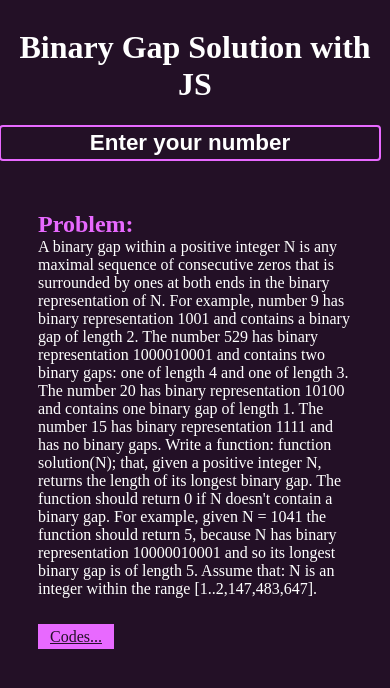
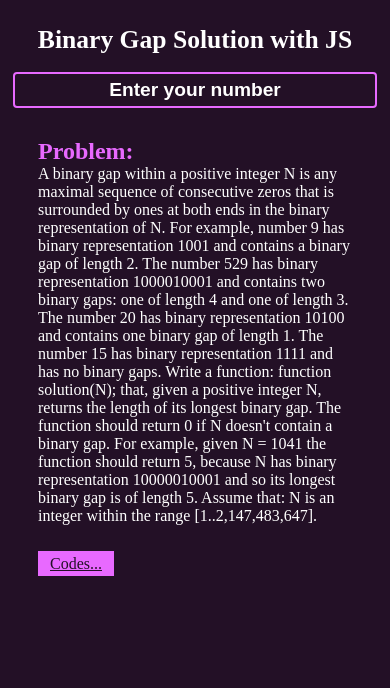
Before and after one commit to mustafaberat/binarygap-js, a Vue app: page / in a window 390 px wide. Shown: the top 688 px of the page. Built offline with nearby package versions, Linux system fonts and the light colour scheme; a web font is replaced by a local one.

Commit message:
end mobile - not tested

```diff
--- a/src/components/Home.vue
+++ b/src/components/Home.vue
@@ -10,13 +10,13 @@
         placeholder="Enter your number"
       />
       <div v-if="binaryNumber !== ''">
-        <h1>
+        <h1 class="results">
           Input: <span class="span">{{ number }}</span>
         </h1>
-        <h1>
+        <h1 class="results">
           Converting Binary: <span class="span">{{ binaryNumber }}</span>
         </h1>
-        <h1>
+        <h1 class="results">
           Binary Gap Solution: <span class="span">{{ gapnumber }}</span>
         </h1>
       </div>
--- a/src/styles/main.scss
+++ b/src/styles/main.scss
@@ -14,7 +14,7 @@ html {
   margin-right: auto;
   color: $purple;
   & .problem {
-    margin-top: 50px;
+    margin-top: 20px;
     & .problem-title {
       margin: 30px;
       margin-bottom: 0px;
@@ -47,14 +47,15 @@ html {
     }
     input {
       display: flex;
-      width: 100%;
+      width: 95%;
+      margin-left: 10px;
+      margin-right: 10px;
       font-size: 1.2rem;
       font-weight: bold;
       text-align: center;
       background-color: $dark;
       color: white;
       height: 30px;
-      font-size: 1.4rem;
       border: 2px solid $purple;
       margin-right: 10px;
       border-radius: 4px;
@@ -85,3 +86,24 @@ html {
     }
   }
 }
+
+@media (max-width: 515px) {
+  .enter-title,
+  .results {
+    font-size: 1.8rem;
+  }
+}
+
+@media (max-width: 420px) {
+  .enter-title,
+  .results {
+    font-size: 1.6rem;
+  }
+}
+
+@media (max-width: 350px) {
+  .enter-title,
+  .results {
+    font-size: 1.4rem;
+  }
+}
```
